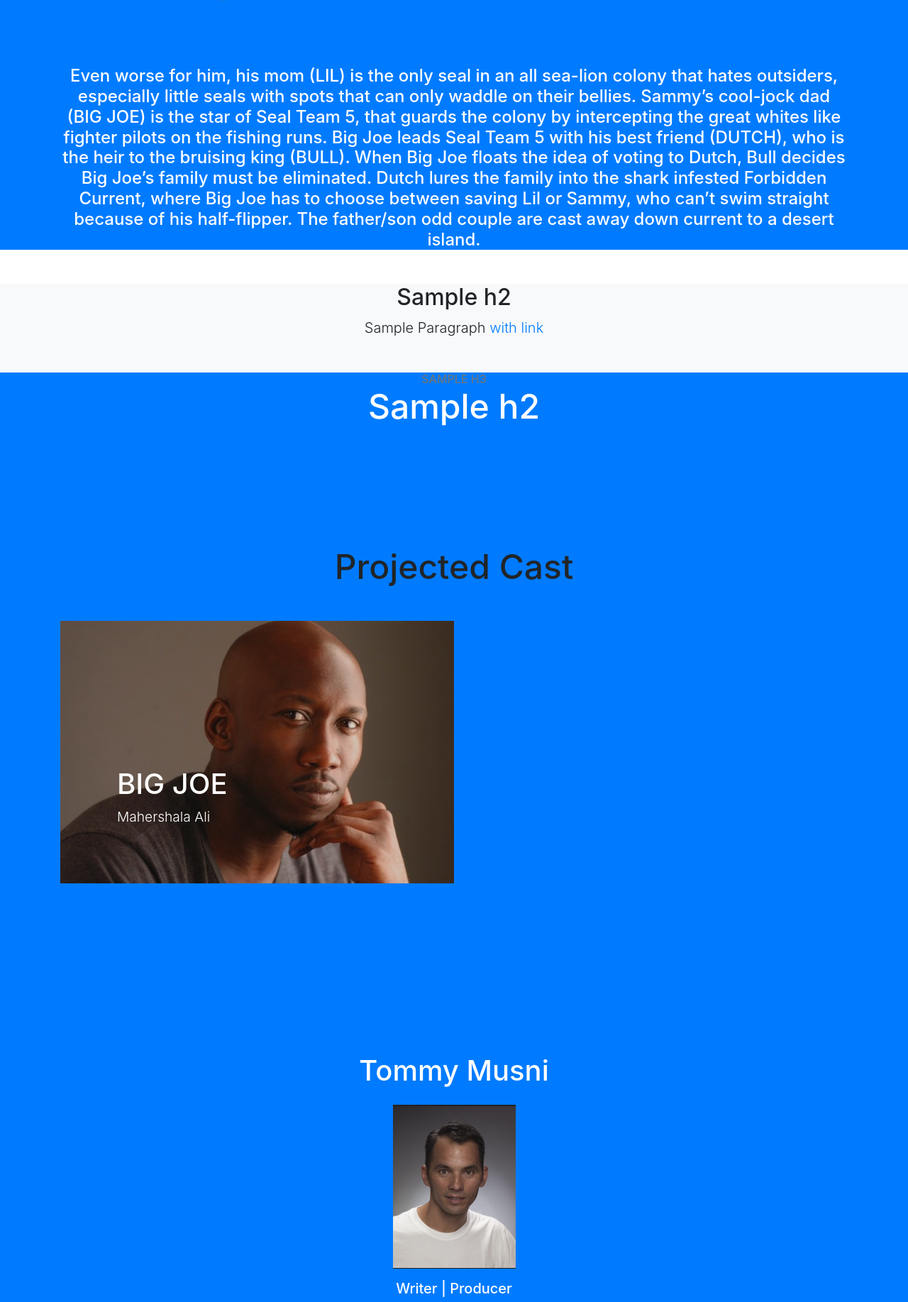
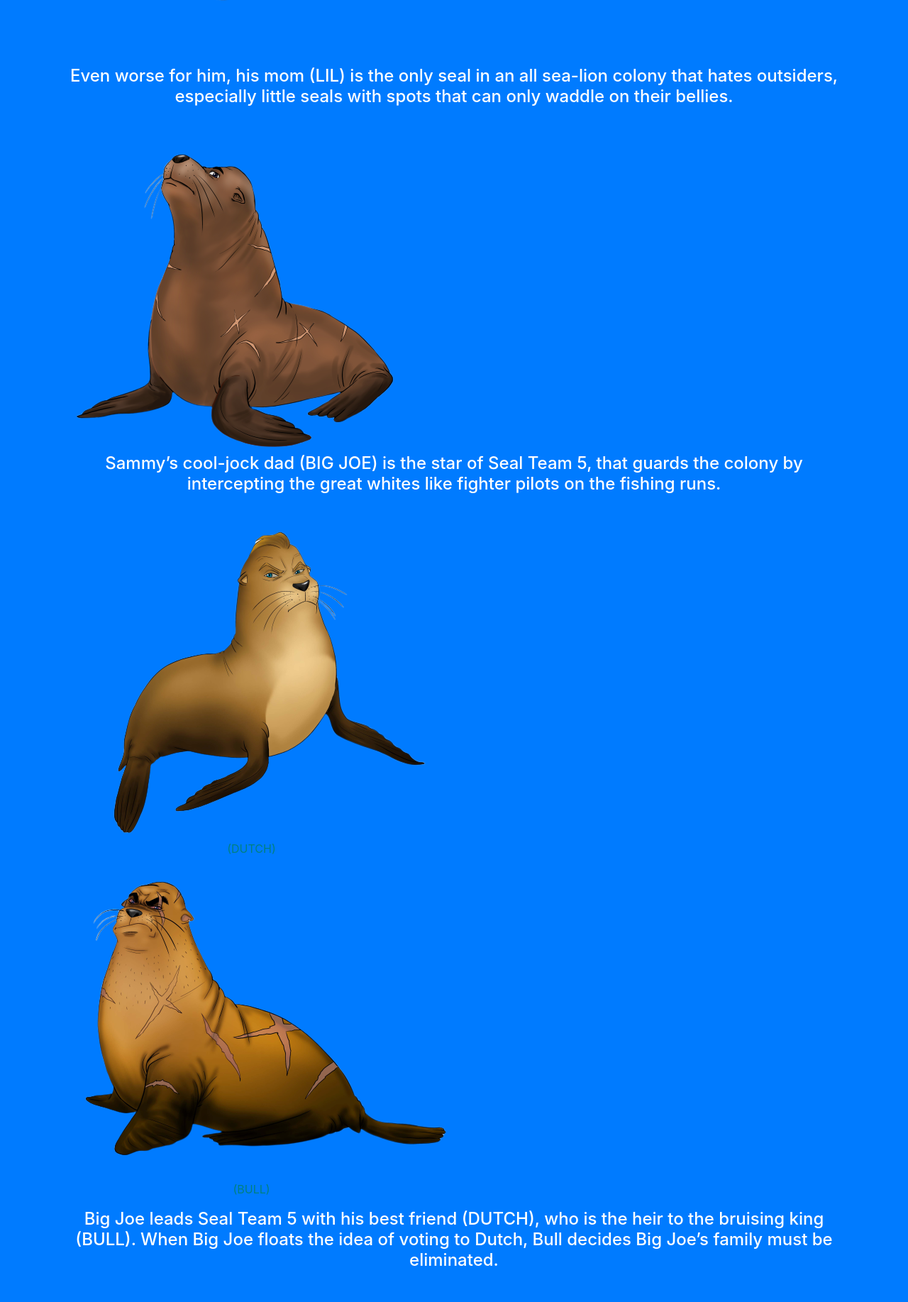
Before and after one commit to sealteamsixmovie/sealteamsixmovie.github.io, a website with bundled scripts: page index.html in a window 1280 px wide. Shown: the part 2381-4216 px from the top of the page at 71% size. Built offline with nearby package versions, Linux system fonts and the light colour scheme; a script that the page names is missing.

Commit message:
synopsis complete

```diff
--- a/index.html
+++ b/index.html
@@ -109,7 +109,32 @@
           </div>
         </div>
         <div class="content-section-heading">
-            <h4 class="mb-5">Even worse for him, his mom (LIL) is the only seal in an all sea-lion colony that hates outsiders, especially little seals with spots that can only waddle on their bellies.  Sammy’s cool-jock dad (BIG JOE) is the star of Seal Team 5, that guards the colony by intercepting the great whites like fighter pilots on the fishing runs.  Big Joe leads Seal Team 5 with his best friend (DUTCH), who is the heir to the bruising king (BULL).  When Big Joe floats the idea of voting to Dutch, Bull decides Big Joe’s family must be eliminated.  Dutch lures the family into the shark infested Forbidden Current, where Big Joe has to choose between saving Lil or Sammy, who can’t swim straight because of his half-flipper.  The father/son odd couple are cast away down current to a desert island.</h4>
+            <h4 class="mb-5">Even worse for him, his mom (LIL) is the only seal in an all sea-lion colony that hates outsiders, especially little seals with spots that can only waddle on their bellies.</h4>
+        </div>
+        <div class="row">
+          <div class="text-center">
+            <img src="img/big-joe.png" class="card-img-top" alt="Dad Big Joe">
+          </div>
+        </div>
+        <div class="content-section-heading">
+            <h4 class="mb-5">Sammy’s cool-jock dad (BIG JOE) is the star of Seal Team 5, that guards the colony by intercepting the great whites like fighter pilots on the fishing runs.</h4>
+        </div>
+        <div class="row">
+          <div class="text-center">
+            <img src="img/dutch.png" class="card-img-top" alt="Best Friend Dutch"> <p style="color: #008080;">(DUTCH)</p>
+            <img src="img/bull.png" class="card-img-top" alt="Bull"> <p style="color: #008080;">(BULL)</p>
+          </div>
+        </div>
+        <div class="content-section-heading">
+            <h4 class="mb-5">Big Joe leads Seal Team 5 with his best friend (DUTCH), who is the heir to the bruising king (BULL). When Big Joe floats the idea of voting to Dutch, Bull decides Big Joe’s family must be eliminated.</h4>
+        </div>
+        <div class="row">
+          <div class="text-center">
+            <img src="img/seals_sharks.jpg" class="card-img-top" alt="Lil, Sammy, Sharks">
+          </div>
+        </div> <br>
+        <div class="content-section-heading">
+            <h4 class="mb-5">Dutch lures the family into the shark infested Forbidden Current, where Big Joe has to choose between saving Lil or Sammy, who can’t swim straight because of his half-flipper. The father/son odd couple are cast away down current to a desert island.</h4>
         </div>
       </div>
     </section>
```
Also changed, not shown: img/big-joe.png (added), img/bull.png (added), img/dutch.png (added), 3 other files.
